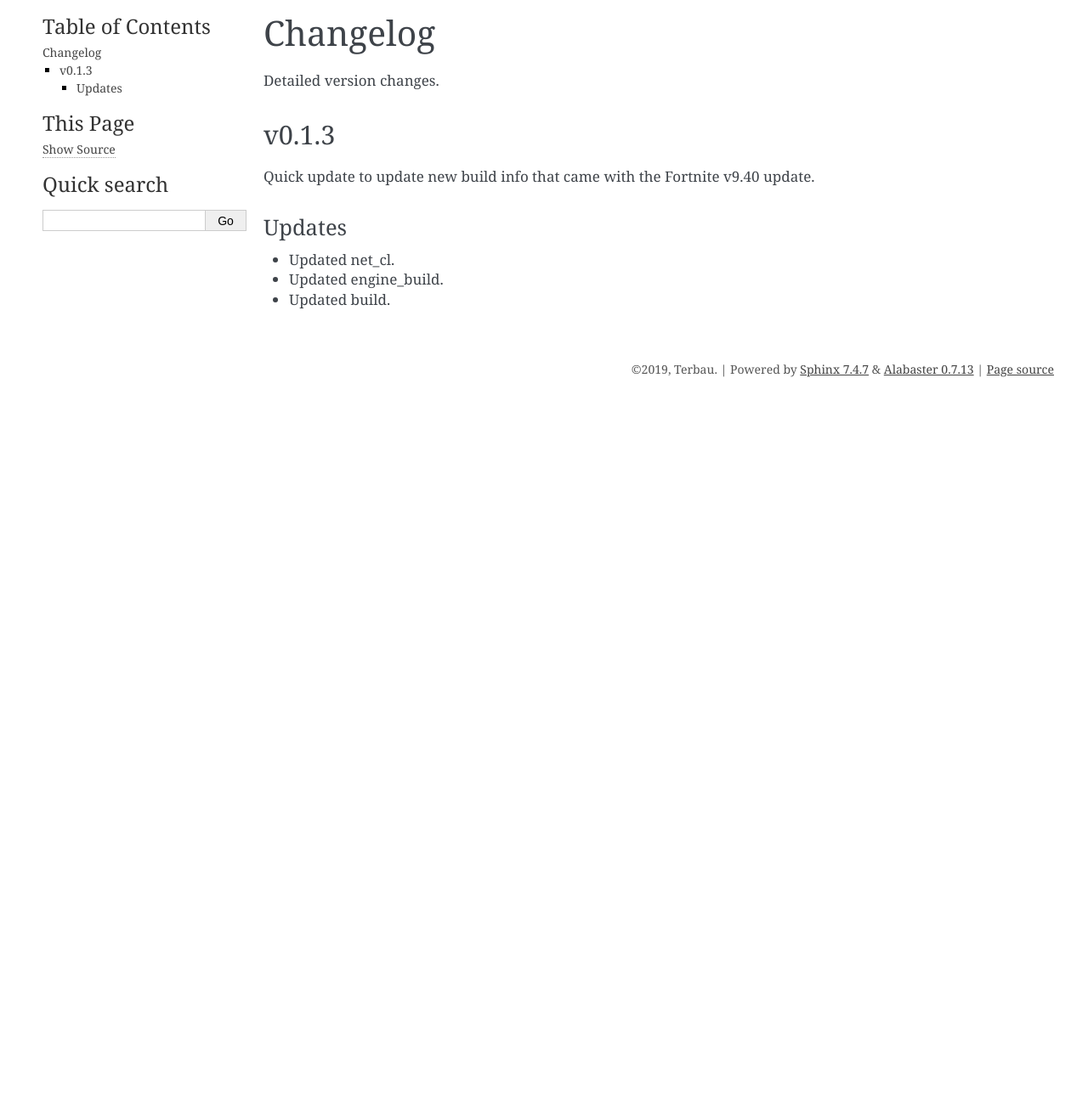
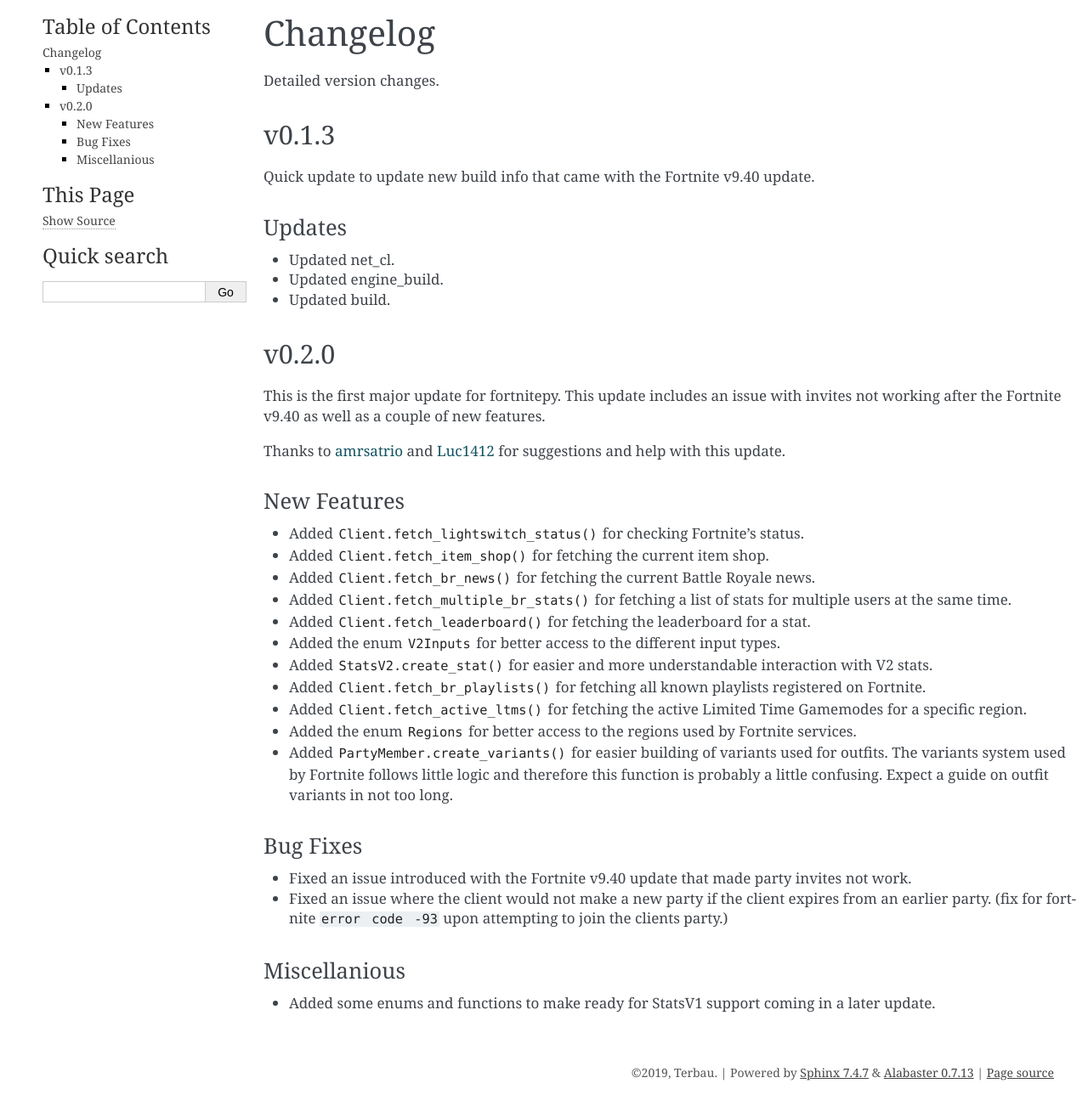
Before and after one commit to Terbau/fortnitepy, a Sphinx documentation site: the page built from docs/changelog.rst, in a window 1280 px wide and 1302 px high. Shown: the whole window at 85% size. Built offline with Sphinx 7.4.7, drawn with Linux system fonts in a browser that asks for light colours.

Commit message:
v0.2.0 changelog + version bump

```diff
--- a/docs/changelog.rst
+++ b/docs/changelog.rst
@@ -16,3 +16,38 @@ Updates
 - Updated net_cl.
 - Updated engine_build.
 - Updated build.
+
+
+v0.2.0
+------
+
+This is the first major update for fortnitepy. This update includes an issue with
+invites not working after the Fortnite v9.40 as well as a couple of new features.
+
+Thanks to `amrsatrio <https://github.com/Amrsatrio>`_ and `Luc1412 <https://github.com/Luc1412>`_ for suggestions and help with this update.
+
+New Features
+~~~~~~~~~~~~
+
+- Added :meth:`Client.fetch_lightswitch_status` for checking Fortnite's status.
+- Added :meth:`Client.fetch_item_shop` for fetching the current item shop.
+- Added :meth:`Client.fetch_br_news` for fetching the current Battle Royale news.
+- Added :meth:`Client.fetch_multiple_br_stats` for fetching a list of stats for multiple users at the same time.
+- Added :meth:`Client.fetch_leaderboard` for fetching the leaderboard for a stat.
+- Added the enum :class:`V2Inputs` for better access to the different input types.
+- Added :meth:`StatsV2.create_stat` for easier and more understandable interaction with V2 stats.
+- Added :meth:`Client.fetch_br_playlists` for fetching all known playlists registered on Fortnite.
+- Added :meth:`Client.fetch_active_ltms` for fetching the active Limited Time Gamemodes for a specific region.
+- Added the enum :class:`Regions` for better access to the regions used by Fortnite services.
+- Added :meth:`PartyMember.create_variants` for easier building of variants used for outfits. The variants system used by Fortnite follows little logic and therefore this function is probably a little confusing. Expect a guide on outfit variants in not too long.
+
+Bug Fixes
+~~~~~~~~~
+
+- Fixed an issue introduced with the Fortnite v9.40 update that made party invites not work.
+- Fixed an issue where the client would not make a new party if the client expires from an earlier party. (fix for fortnite ``error code -93`` upon attempting to join the clients party.)
+
+Miscellanious
+~~~~~~~~~~~~~
+
+- Added some enums and functions to make ready for StatsV1 support coming in a later update.
--- a/fortnitepy/__init__.py
+++ b/fortnitepy/__init__.py
@@ -24,7 +24,7 @@ OUT OF OR IN CONNECTION WITH THE SOFTWARE OR THE USE OR OTHER DEALINGS IN THE
 SOFTWARE.
 """
 
-__version__ = '0.1.3'
+__version__ = '0.2.0'
 
 from .client import Client
 from .friend import Friend, PendingFriend
```
